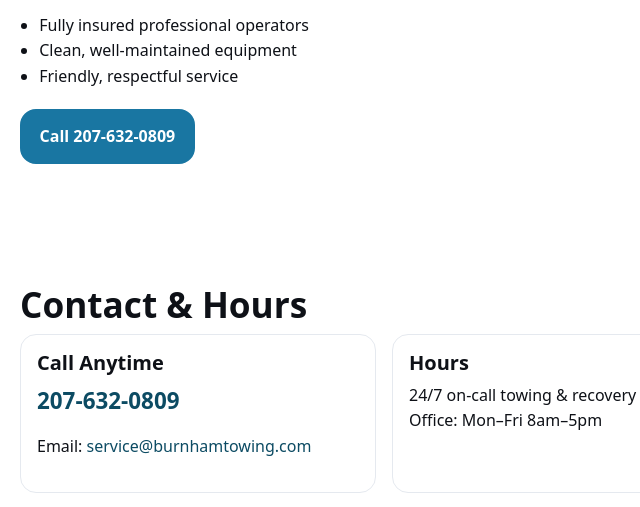
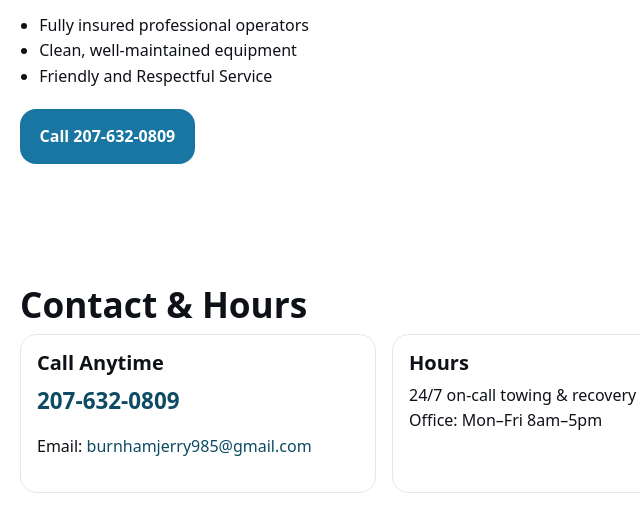
Before and after one commit to burnhamtowing/burnhamtowing.github.io, a plain HTML site: page index.html in a window 1280 px wide. Shown: the part 1351-1858 px from the top of the page, 70-710 px from the left. Drawn offline with Linux system fonts and the light colour scheme.

Commit message:
Update index.html

```diff
--- a/index.html
+++ b/index.html
@@ -92,7 +92,7 @@
         <ul class="bullets">
           <li>Fully insured professional operators</li>
           <li>Clean, well‑maintained equipment</li>
-          <li>Friendly, respectful service</li>
+          <li>Friendly and Respectful Service</li>
         </ul>
         <a class="btn solid" href="tel:+12076320809">Call 207‑632‑0809</a>
       </div>
@@ -108,7 +108,7 @@
       <div class="contact-card">
         <h3>Call Anytime</h3>
         <p><a class="phone" href="tel:+12076320809">207‑632‑0809</a></p>
-        <p>Email: <a href="mailto:service@burnhamtowing.com">service@burnhamtowing.com</a></p>
+        <p>Email: <a href="mailto:service@burnhamtowing.com">burnhamjerry985@gmail.com</a></p>
       </div>
       <div class="contact-card">
         <h3>Hours</h3>
```
